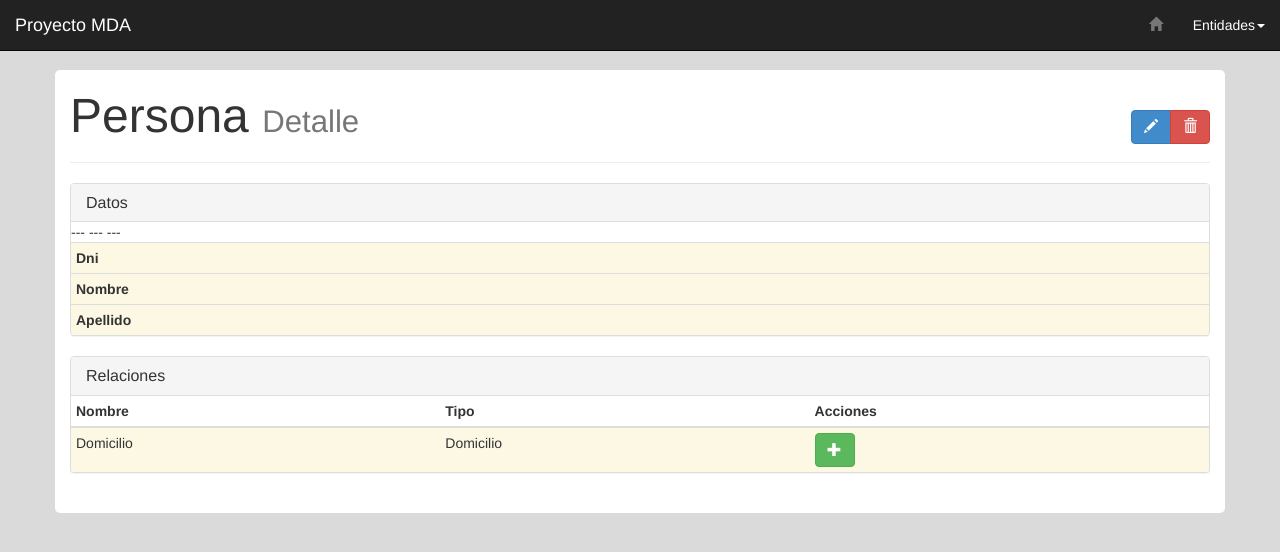
After one commit to caballerojavier13/django-xpand, a Django app: template django_project/apps/gen/templates/gen/persona_detallar.html in a window 1280 px wide. The commit adds this page. Shown: the top 552 px of the page. Run offline with Django 3.2, Linux system fonts and the light colour scheme; the template is opened without the code that fills it, so the values that code supplies are empty; parts of the project's set-up code (start-up, migrations or seed data) failed here and were passed over; some libraries are stand-ins or nearby versions.

Commit message:
Implementación inicial de la plantilla Xpand para templates/<clase>_detallar.html

```diff
--- a/django_project/apps/gen/templates/gen/index.html
+++ b/django_project/apps/gen/templates/gen/index.html
@@ -20,7 +20,7 @@
     </div>
 
 
-<div class="panel panel-success">
+<div class="panel panel-default">
     <div class="panel-heading">
         <h3 class="panel-title">Persona</h3>
     </div>
@@ -37,7 +37,7 @@
     </div>
 </div>
 
-<div class="panel panel-success">
+<div class="panel panel-default">
     <div class="panel-heading">
         <h3 class="panel-title">Domicilio</h3>
     </div>
--- /dev/null
+++ b/django_project/apps/gen/templates/gen/persona_detallar.html
@@ -0,0 +1,120 @@
+{% extends "gen/base.html" %}
+{% load staticfiles %}
+
+{% block title %}Detalle de entidad: Persona{% endblock title %}
+
+{% block cssprivate %}
+<link href="{% static 'gen/css/persona_detallar.css' %}" rel="stylesheet">
+{% endblock cssprivate %}
+{% block jsprivate %}
+<script src="{% static 'gen/js/persona_detallar.js' %}"></script>
+{% endblock jsprivate %}
+
+{% block content %}
+<div class="container">
+    <div class="page-header">
+        <h1 class="pull-left">Persona <small>Detalle</small></h1>
+        <div class="pull-right">
+            <div class="btn-group">
+                <a href="{% url 'gen:persona_editar' object.pk %}"
+                   class="btn btn-primary" title="Editar"><span class="glyphicon glyphicon-pencil"></span></a>
+                <a href="{% url 'gen:persona_eliminar' object.pk %}"
+                   class="btn btn-danger" title="Eliminar"><span class="glyphicon glyphicon-trash"></span></a>
+            </div>
+        </div>
+        <div class="clearfix"></div>
+    </div>
+
+<div class="panel panel-default">
+    <div class="panel-heading">
+        <h3 class="panel-title">Datos</h3>
+    </div>
+
+    <div class="table-responsive">
+        <table class="table table-condensed table-hover">
+            <tbody>
+{% if object.dni %}
+<tr>
+{% else %}
+<tr class='warning'>
+{% endif %}
+    <td><strong>Dni</strong></td>
+    {% if object.dni %}
+    <td>{{ object.dni }}</td>
+    {% else %}
+    ---
+    {% endif %}
+</tr>
+{% if object.nombre %}
+<tr>
+{% else %}
+<tr class='warning'>
+{% endif %}
+    <td><strong>Nombre</strong></td>
+    {% if object.nombre %}
+    <td>{{ object.nombre }}</td>
+    {% else %}
+    ---
+    {% endif %}
+</tr>
+{% if object.apellido %}
+<tr>
+{% else %}
+<tr class='warning'>
+{% endif %}
+    <td><strong>Apellido</strong></td>
+    {% if object.apellido %}
+    <td>{{ object.apellido }}</td>
+    {% else %}
+    ---
+    {% endif %}
+</tr>
+
+            </tbody>
+        </table>
+    </div>
+</div>
+
+
+<div class="panel panel-default">
+    <div class="panel-heading">
+        <h3 class="panel-title">Relaciones</h3>
+    </div>
+
+    <div class="table-responsive">
+        <table class="table table-condensed table-hover">
+            <thead>
+                <th>Nombre</th>
+                <th>Tipo</th>
+                <th>Acciones</th>
+            </thead>
+            <tbody>
+{% if object.domicilio %}
+<tr>
+{% else %}
+<tr class='warning'>
+{% endif %}
+    <td>Domicilio</td>
+    <td>Domicilio</td>
+    <td>
+        {% if object.domicilio %}
+        <a href="{% url 'gen:domicilio_detallar' object.domicilio.pk %}"
+           class="btn btn-info" title="Ver"><span class="glyphicon glyphicon-eye-open"></span></a>
+        <a href="{% url 'gen:domicilio_editar' object.domicilio.pk %}"
+           class="btn btn-primary" title="Editar"><span class="glyphicon glyphicon-pencil"></span></a>
+        <a href="{% url 'gen:domicilio_eliminar' object.domicilio.pk %}"
+           class="btn btn-danger" title="Eliminar"><span class="glyphicon glyphicon-trash"></span></a>
+        {% else %}
+        <a href="{% url 'gen:persona_editar' object.pk %}"
+           class="btn btn-success" title="Crear"><span class="glyphicon glyphicon-plus"></span></a>
+        {% endif %}
+    </td>
+</tr>
+
+            </tbody>
+        </table>
+    </div>
+</div>
+
+
+{% endblock content %}
--- a/django_project/apps/gen/urls.py
+++ b/django_project/apps/gen/urls.py
@@ -39,7 +39,7 @@ urlpatterns = patterns('',
 
     url(
         regex = r'^persona/(?P<pk>\d+)/$',
-        view  = views.persona_detallar,
+        view  = views.persona_detallar.as_view(),
         name  = 'persona_detallar'
     ),
 
@@ -94,7 +94,7 @@ urlpatterns = patterns('',
 
     url(
         regex = r'^domicilio/(?P<pk>\d+)/$',
-        view  = views.domicilio_detallar,
+        view  = views.domicilio_detallar.as_view(),
         name  = 'domicilio_detallar'
     ),
 
```
Also changed, not shown: django_project/apps/gen/templates/gen/domicilio_detallar.html (added, +80 -0 lines), django_project/apps/gen/views.py (+7 -9 lines), 4 other files.
